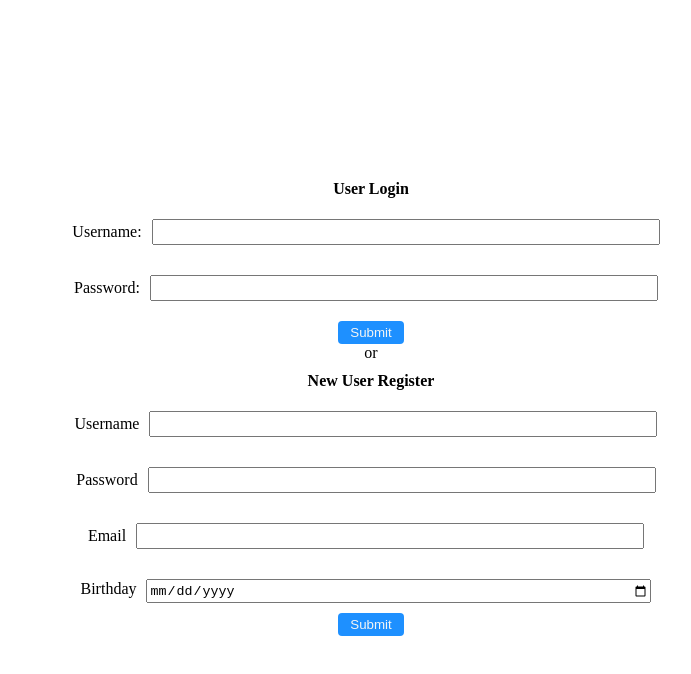
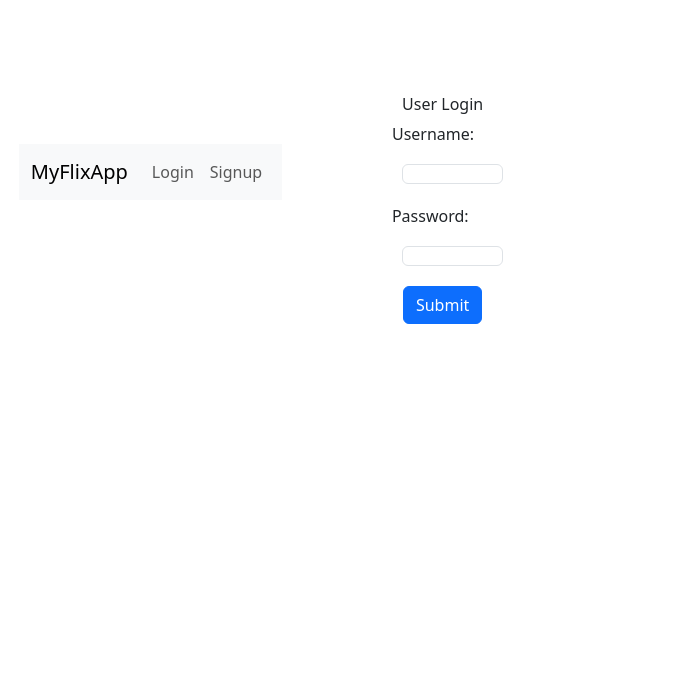
Before and after one commit to khafiz12/myflix-client-1, a React (Vite) app: page /login in a window 1280 px wide. Shown: the top 674 px of the page, without its empty margins (269-960 px from the left). Built offline with nearby package versions, Linux system fonts and the light colour scheme; a web font is replaced by a local one.

Commit message:
Added navigation bar to the mainview.
Users can now use navigation bar to login or signup to myflix app.

```diff
--- a/package.json
+++ b/package.json
@@ -16,7 +16,9 @@
     "prop-types": "^15.8.1",
     "react": "^18.2.0",
     "react-bootstrap": "^2.10.2",
-    "react-dom": "^18.2.0"
+    "react-dom": "^18.2.0",
+    "react-router": "^6.23.1",
+    "react-router-dom": "^6.23.1"
   },
   "devDependencies": {
     "@parcel/transformer-sass": "^2.12.0",
--- a/src/components/main-view/main-view.jsx
+++ b/src/components/main-view/main-view.jsx
@@ -5,7 +5,11 @@ import { LoginView } from "../login-view/login-view";
 import { SignupView} from "../sign-up-view/sign-up-view";
 import Row from 'react-bootstrap/Row';
 import Col from 'react-bootstrap/Col';
+import {Navbar, Container, Nav } from "react-bootstrap";
+import { BrowserRouter, Routes, Route, Navigate } from "react-router-dom";
+import { NavigationBar } from "../navigation-bar/navigation-bar";
 import "./main-view.scss"
+
 export const MainView = () => {
     const storedUser = JSON.parse(localStorage.getItem("user"));
     const storedToken = localStorage.getItem("token");
@@ -39,50 +43,87 @@ export const MainView = () => {
       });
     }, [token]);
 
-    const handleLogout = () => {
+    return (
+    <BrowserRouter>
+      <NavigationBar
+         user={user}
+         onLoggedOut={() => {
            setUser(null);
            setToken(null);
-    };
-
-    return (
+           localStorage.clear();
+         }}
+      />
       <Row className="justify-content-md-center">
-        {!user ? (
+        <Routes>
+          <Route
+            path="/login"
+            element={
             <>
-          <Col className= "openForm">
-            <LoginView onLoggedIn={(user,) => setUser(user)} />
-            or
+             {user ? (
+               <Navigate to="/" />
+             ) : (
+            <Col md={5} className= "openForm">
+            <LoginView onLoggedIn={(user) => setUser(user)} />
+            </Col>
+             )}
+            </>
+           }
+          />
+          <Route
+            path="/signup"
+            element={
+              <>
+                {user ? (
+                  <Navigate to="/" />
+                ) : (
+                <Col md ={5}>
                 <SignupView className="signUp" />
                 </Col>
+              )}
               </>
-        ) : selectedMovie ? (
-
+            }
+             />
+           <Route
+             path="/movies/:movieid"
+             element= {
+              <>
+                { !user ? (
+                   <Navigate to="/login" replace />
+                ) : movies.length ===0 ?(
+                  <Col>The list is empty</Col>
+                ) : (
                   <Col md={8} className="movieView"   >
-          <MovieView style={{border:"10px solid green"}}
-            movie={selectedMovie}
-            onBackClick={() => setSelectedMovie(null)}
+          <MovieView  movies={movies} />
+                  </Col>
+              )}
+            </>
+           }
          />
-           <button onClick={handleLogout} className="logoutButton">Logout</button>
-          </Col>
-
+           <Route
+            path="/"
+            element={
+              <>
+              {!user ? (
+                <Navigate to = "/login" replace />
               ) : movies.length === 0 ? (
-          <div>The list is empty!</div>
+                <Col> The List is Empty!</Col>
               ) : (
                 <>
                 {movies.map((movie) => (
-             <Col md={8} className= "justify-content-md-center">
+             <Col md={8} className= "justify-content-md-center"
+             key = {movie.id} >
+
               <MovieCard
-                key={movie.id}
-                movie={movie}
-                onMovieClick={(newSelectedMovie) => {
-                  setSelectedMovie(newSelectedMovie);
-                  <button onClick={handleLogout}>Logout</button>
-                }}
-              />
+                movie={movie} />
                 </Col>
                 ))}
-            <button onClick={handleLogout} className="logOutButton">Logout</button>
               </>
             )}
+          </>
+          }
+        />
+        </Routes>
       </Row>
+    </BrowserRouter>
   );
 };
--- a/src/components/movie-card/movie-card.jsx
+++ b/src/components/movie-card/movie-card.jsx
@@ -2,20 +2,19 @@
 import PropTypes from "prop-types";
 import { Button, Card, CardBody} from "react-bootstrap";
 import {useState, useEffects} from "react";
+import { Link } from "react-router-dom";
 import "./movie-card.scss";
-export const MovieCard = ({movie, onMovieClick}) => {
+export const MovieCard = ({movie}) => {
     return (
      <Card>
-        <div onClick={() => onMovieClick(movie)} className="clickable-image">
       <Card.Img variant= "top" src={movie.image} className="movie-card-image"/>
-        </div>
        <Card.Body>
         <Card.Title className="movieTitle" >{movie.title}</Card.Title>
         <Card.Text className="movieGenre" >{movie.genre}</Card.Text>
+        <Link to={`/movies/${encodeURIComponent(movie.id)}`}>
 
-   <Button onClick ={() =>
-        onMovieClick(movie)
-        } variant ="link" className="open-button">Open</Button>
+   <Button variant ="link" className="open-button">Open</Button>
+        </Link>
       </Card.Body>
      </Card>
     );
--- a/src/components/movie-view/movie-view.jsx
+++ b/src/components/movie-view/movie-view.jsx
@@ -1,8 +1,12 @@
 import PropTypes from "prop-types";
 import {useState, useEffect} from "react";
-import Col from "react-bootstrap/Col"
+import Col from "react-bootstrap/Col";
+import { useParams } from "react-router"
+import { Link } from "react-router-dom";
 import "./movie-view.scss";
-export const MovieView = ({movie, onBackClick}) => {
+export const MovieView = ({movies}) => {
+    const {movieid} = useParams ();
+    const movie = movies.find((b) => b.id === movieid);
     return (
         <div className="movie-info">
             <div className="movie-image">
@@ -36,8 +40,9 @@ export const MovieView = ({movie, onBackClick}) => {
                 <span className="movieHeader">Genre: </span>
                 <span>{movie.genre}</span>
             </div>
-            <button onClick={onBackClick} className="back-button"
-            >Back button</button>
+            <Link to={`/`}>
+            <button className="back-button">Back button</button>
+            </Link>
         </div>
     );
 };
--- /dev/null
+++ b/src/components/navigation-bar/navigation-bar.jsx
@@ -0,0 +1,39 @@
+import { Navbar, Container, Nav } from "react-bootstrap";
+import PropTypes from "prop-types";
+import { Link } from "react-router-dom";
+import "bootstrap/dist/css/bootstrap.min.css"
+
+export const NavigationBar = ({ user, onLoggedOut }) => {
+    return (
+        <Navbar bg="light" expand="lg">
+            <Container>
+                <Navbar.Brand as={Link} to="/">
+                    MyFlixApp
+                </Navbar.Brand>
+                <Navbar.Toggle aria-controls="basic-navbar-nav" />
+                <Navbar.Collapse id= "basic-navbar-nav">
+                  <Nav className= "me-auto">
+                    {! user && (
+                        <>
+                        <Nav.Link as={Link} to="/login">
+                        Login
+                        </Nav.Link>
+                        <Nav.Link as={Link} to="/signup">
+                            Signup
+                        </Nav.Link>
+                        </>
+                    )}
+                    {user && (
+                      <>
+                        <Nav.Link as={Link} to="/">
+                            Movies
+                        </Nav.Link>
+                        <Nav.Link onClick={onLoggedOut}>Logout</Nav.Link>
+                        </>
+                    )}
+                    </Nav>
+                </Navbar.Collapse>
+            </Container>
+        </Navbar>
+    );
+};
```
Also changed, not shown: 5 other files (tests, documents, lock files or other folders). Lines whose indentation alone changed are shown as unchanged.
